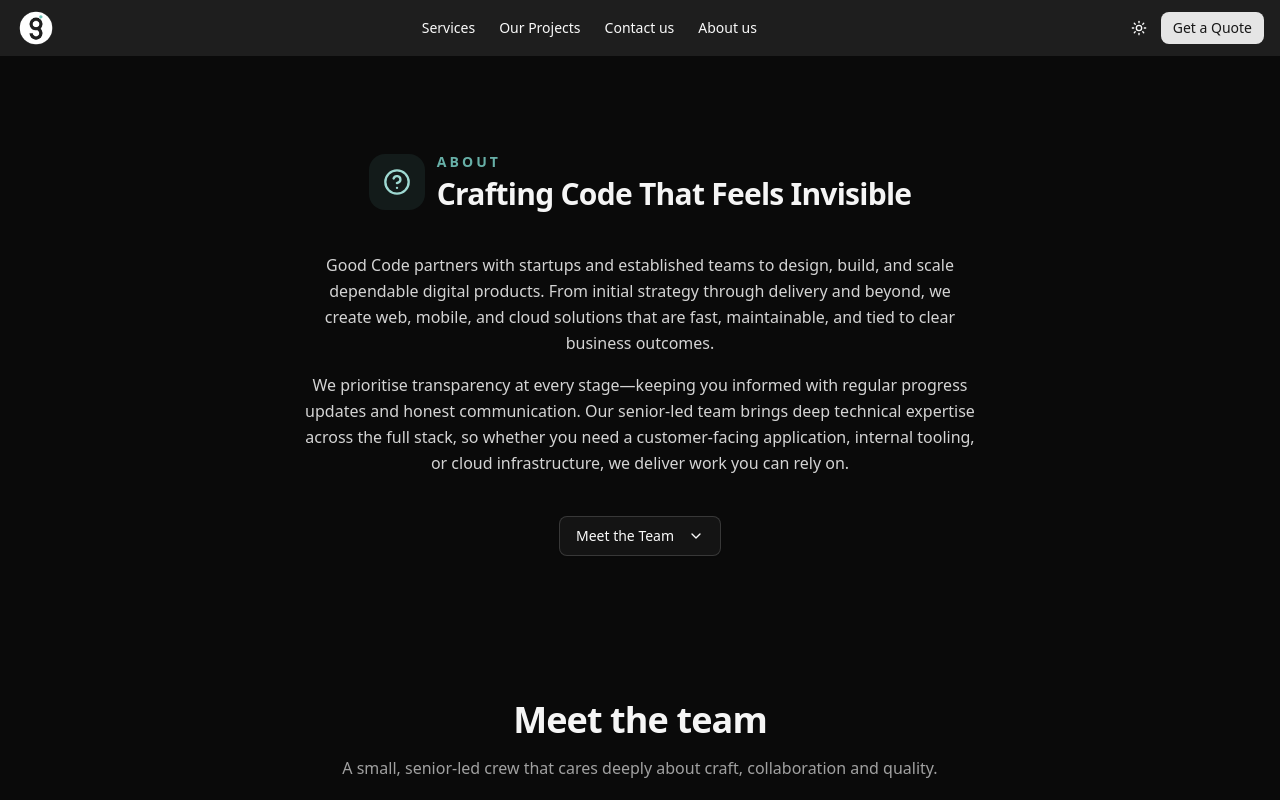
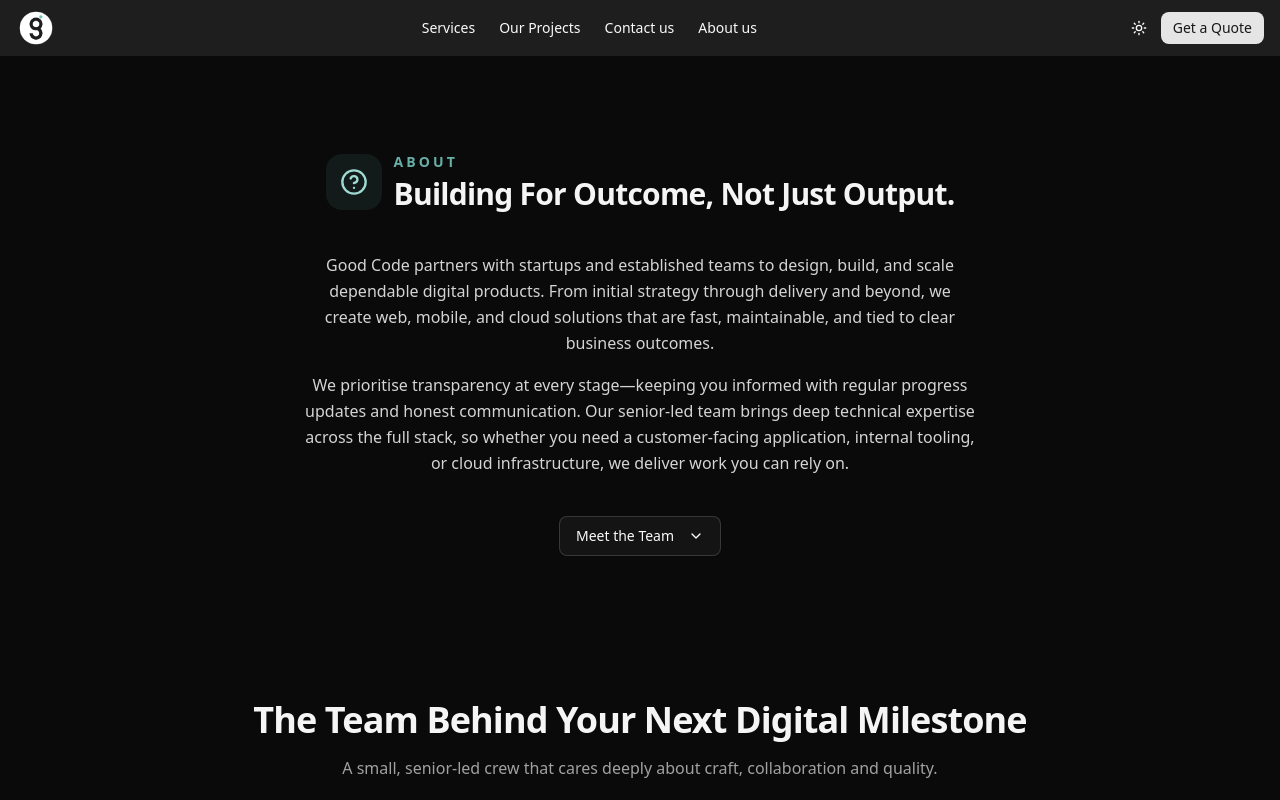
Before and after one commit to Good-Codes/home-site, a Next.js app: page /about-us in a window 1280 px wide. Shown: the top 800 px of the page. Built offline with nearby package versions, Linux system fonts and the light colour scheme.

Commit message:
feat: update About section heading and Team component title for clarity

```diff
--- a/app/page.tsx
+++ b/app/page.tsx
@@ -13,7 +13,6 @@ export default function Page() {
       <Hero />
       <Services />
       <AboutLink />
-      <Contact />
     </main>
   );
 }
--- a/components/about.tsx
+++ b/components/about.tsx
@@ -35,7 +35,7 @@ export default function About() {
               About
             </p>
             <h2 className="mt-1 text-2xl font-bold tracking-tight text-neutral-900 dark:text-neutral-100 sm:text-3xl">
-              Crafting Code That Feels Invisible
+              Building For Outcome, Not Just Output.
             </h2>
           </div>
         </div>
--- a/components/team.tsx
+++ b/components/team.tsx
@@ -56,7 +56,7 @@ export default function Team() {
           viewport={{ once: true }}
         >
           <h2 className="text-center text-3xl font-semibold tracking-tight text-neutral-900 dark:text-neutral-100 md:text-4xl">
-            Meet the team
+            The Team Behind Your Next Digital Milestone
           </h2>
           <p className="mx-auto mt-4 max-w-2xl text-center text-base text-neutral-600 dark:text-neutral-400">
             A small, senior‑led crew that cares deeply about craft, collaboration and quality.
```
